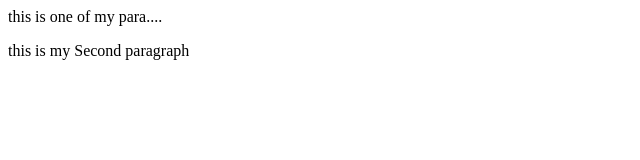
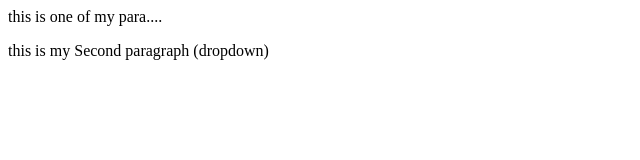
Before and after one commit to Aartidhy/localrepo, a plain HTML site: page index.html in a window 1280 px wide. Shown: the full height of the page, 0-640 px from the left. Drawn offline with Linux system fonts and the light colour scheme.

Commit message:
dropdown

```diff
--- a/index.html
+++ b/index.html
@@ -1,3 +1,3 @@
 
 <p>this is one of my para....</p>
-<p>this is my Second paragraph</p>
+<p>this is my Second paragraph (dropdown)</p>
```
